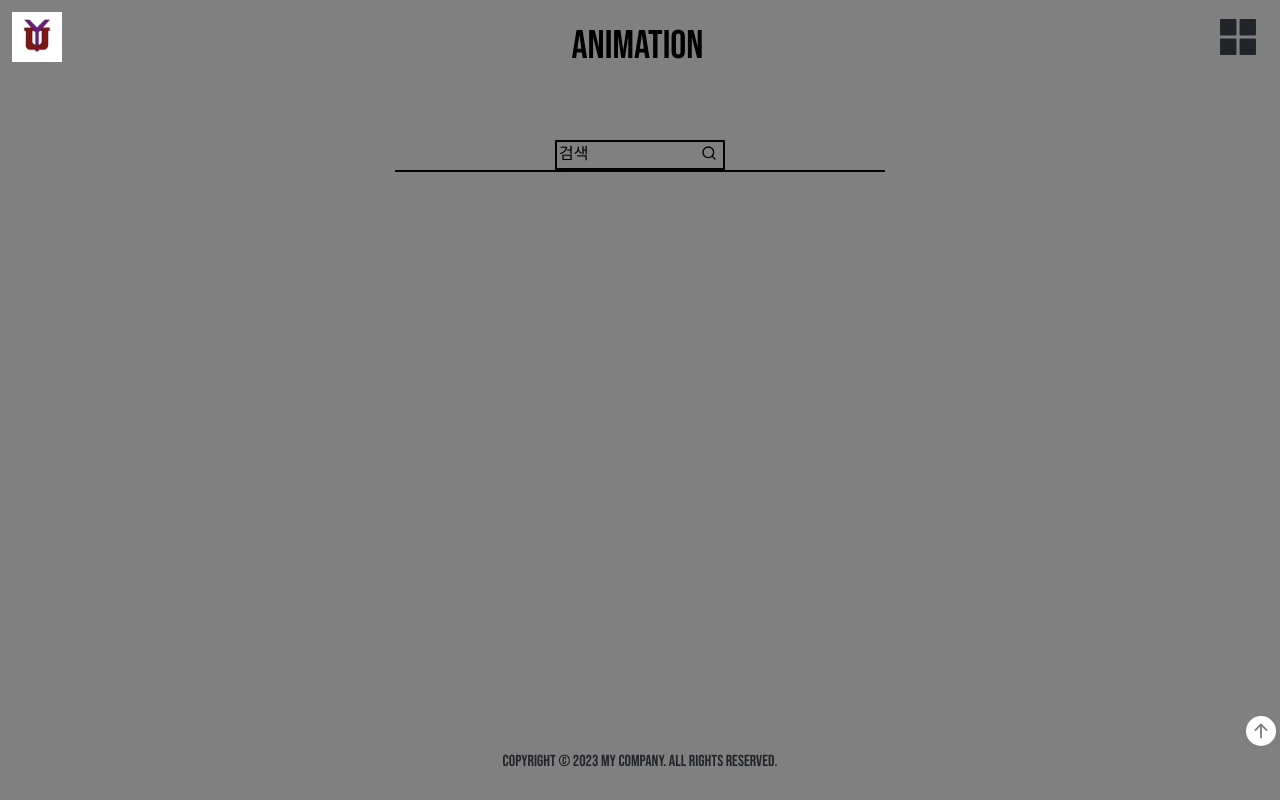
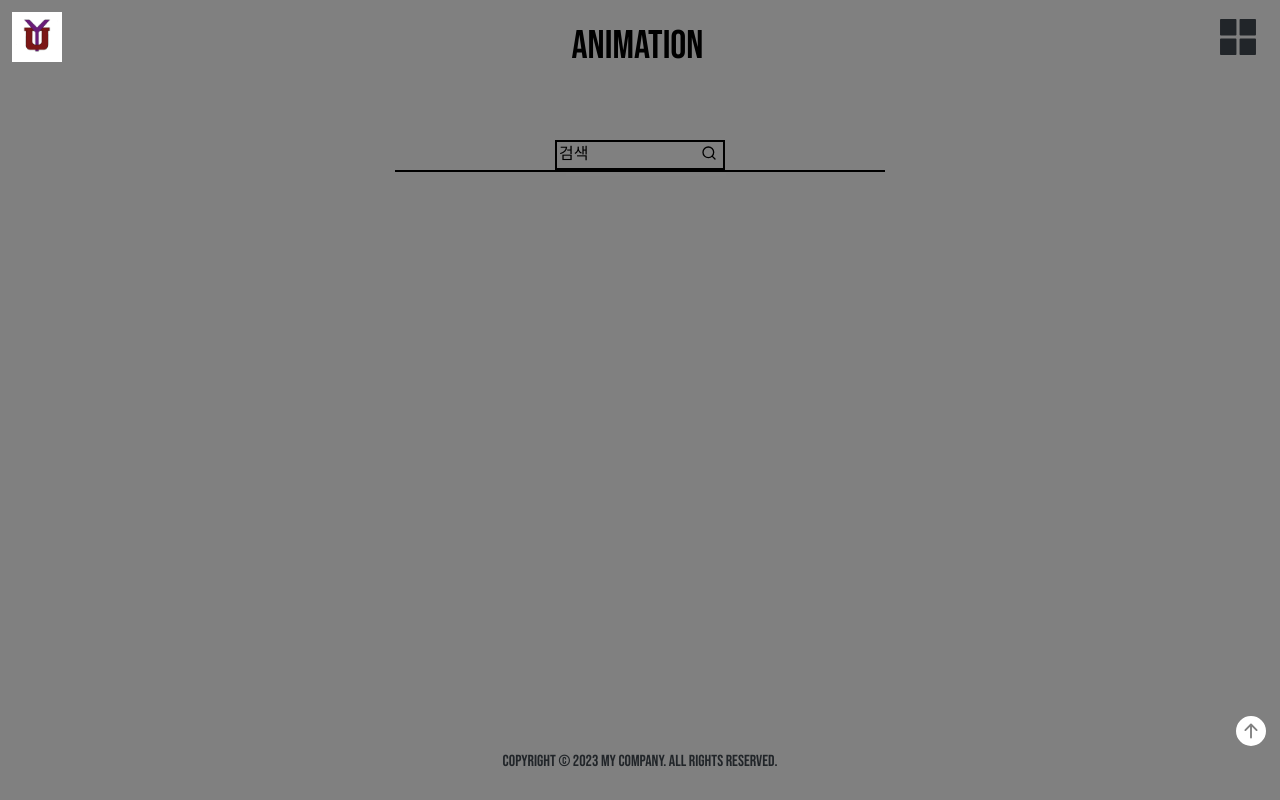
Before and after one commit to Eclipse-K/Animation_Page, a React (Create React App) app: page / in a window 1280 px wide. Built offline with nearby package versions, Linux system fonts and the light colour scheme.

Commit message:
Edit ScrollButton right move

```diff
--- a/src/Components/ScrollTopButton.css
+++ b/src/Components/ScrollTopButton.css
@@ -1,7 +1,7 @@
 .scrollbutton {
   justify-content: flex-end;
   position: fixed;
-  right: 10px;
+  right: 20px;
   width: 30px;
   height: 30px;
   bottom: 55px;
```
